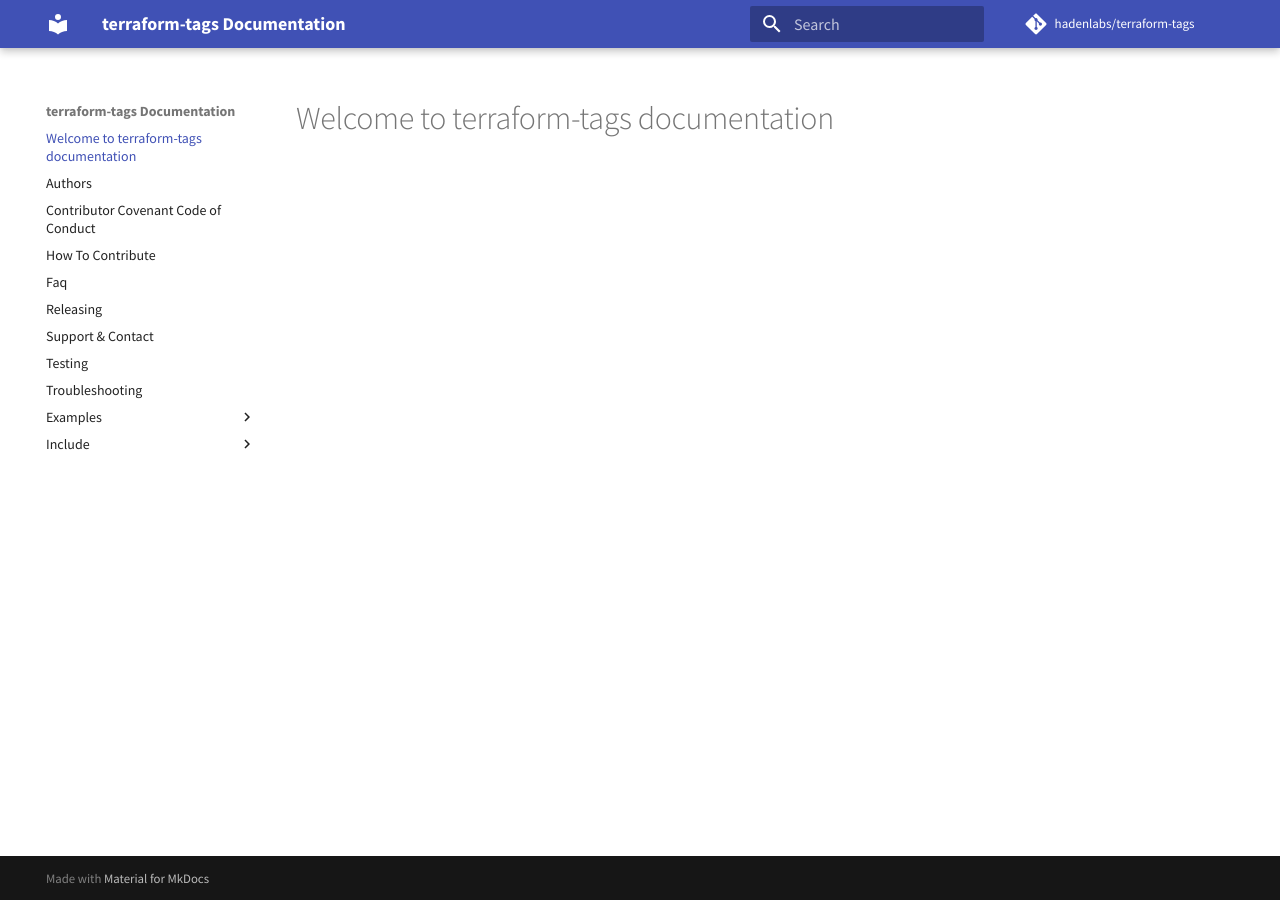
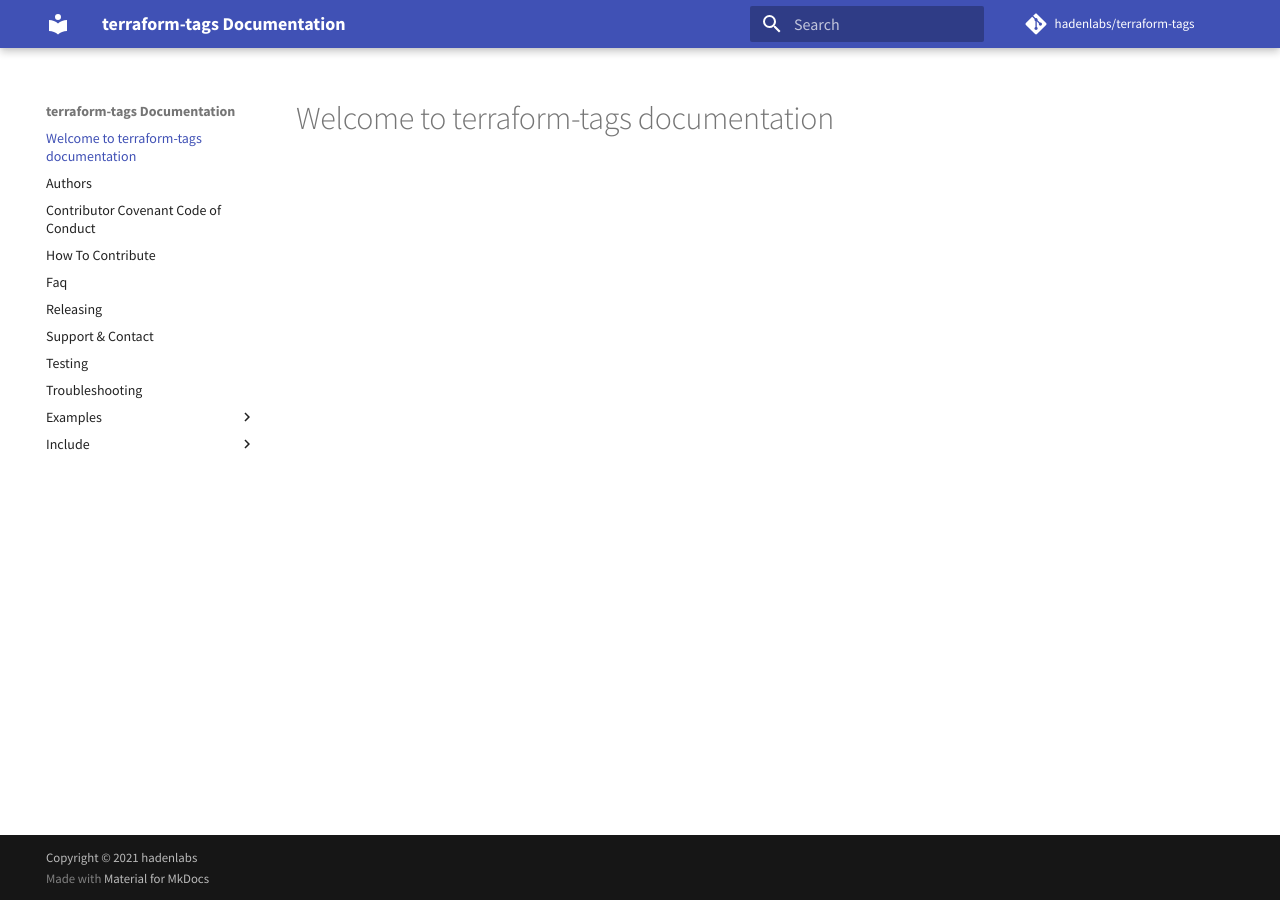
Before and after one commit to hadenlabs/terraform-null-tags, an MkDocs documentation site: the page built from docs/index.md, in a window 1280 px wide. Built offline with MkDocs 1.6.1 and Material for MkDocs 9.7.7, drawn with Linux system fonts in a browser that asks for light colours; comment, search, counter and statistics services are not loaded.

Commit message:
style: format configuration docs (#5)

```diff
--- a/.tmuxinator.yml
+++ b/.tmuxinator.yml
@@ -25,7 +25,7 @@ on_project_start: make environment
 # on_project_stop: make docker.down
 
 # Runs in each window and pane before window/pane specific commands. Useful for setting up interpreter versions.
-# pre_window: eval $(env-secrets bw me/env)
+# pre_window: eval $(env-secrets bw github.com/hadenlabs/terraform-tags)
 # Pass command line options to tmux. Useful for specifying a different tmux.conf.
 # tmux_options: -f ~/.tmux.mac.conf
 
--- a/mkdocs.yml
+++ b/mkdocs.yml
@@ -17,6 +17,7 @@ extra:
 
 repo_name: 'hadenlabs/terraform-tags'
 repo_url: 'https://github.com/hadenlabs/terraform-tags'
+copyright: 'Copyright © 2021 <a href="https://hadenlabs.com">hadenlabs</a>'
 
 google_analytics:
   - ''
```
Also changed, not shown: 1 other file.
